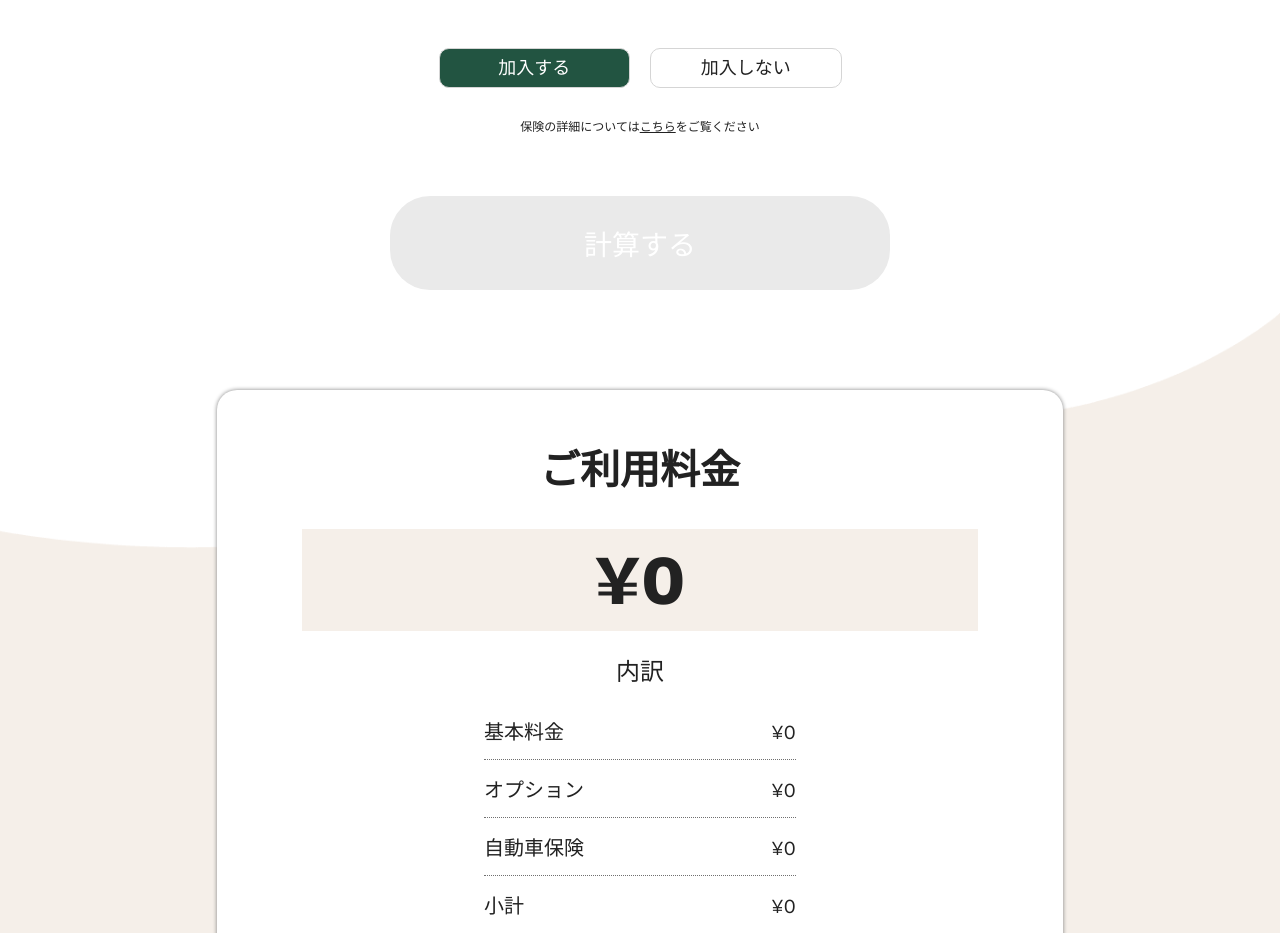
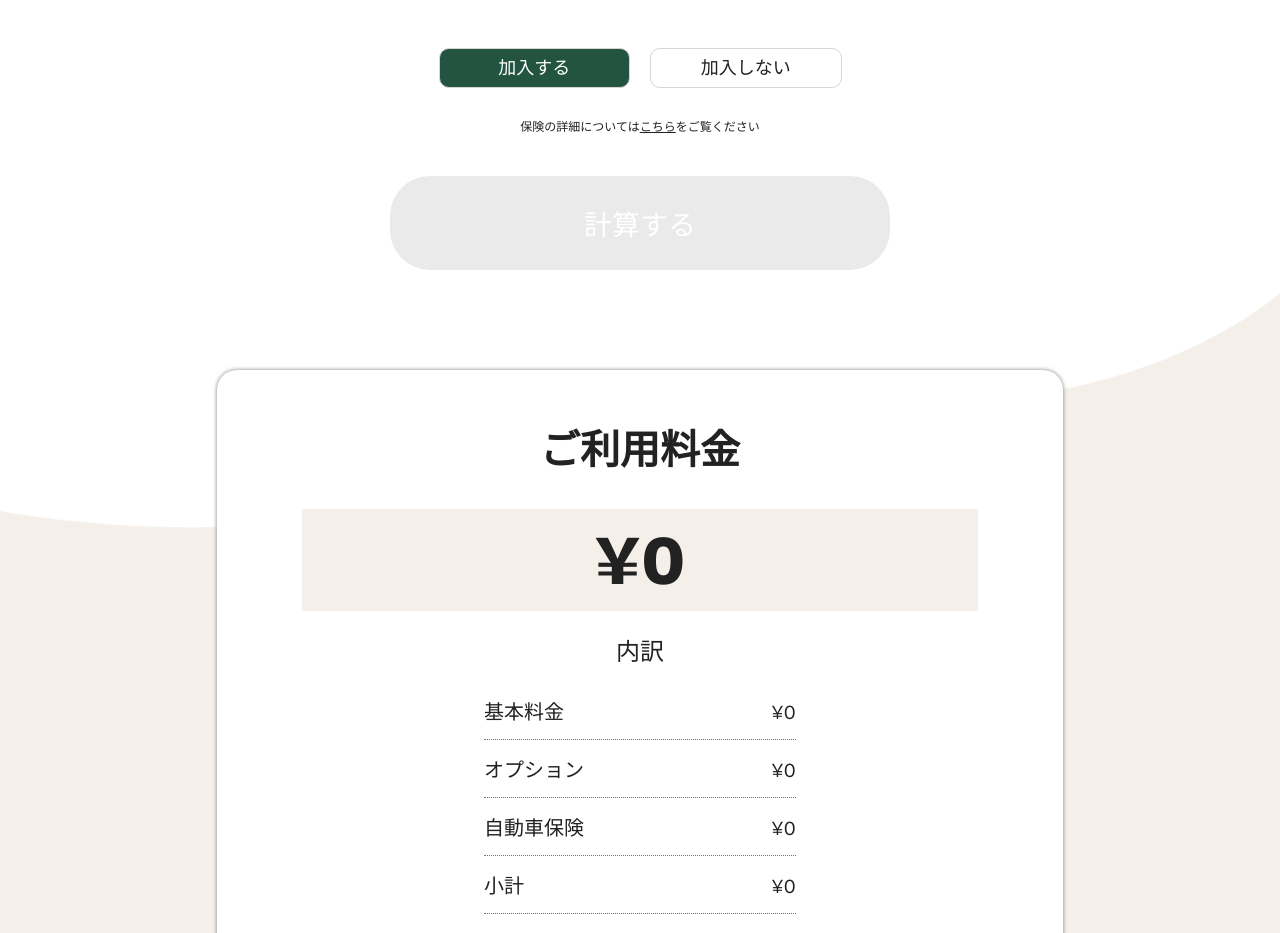
Before and after one commit to thorota/keikyan-price, a React (Create React App) app in the folder keikyan-app/: page / in a window 1280 px wide. Shown: the part 2062-2995 px from the top of the page. Built offline with nearby package versions, Linux system fonts and the light colour scheme.

Commit message:
計算ボタンのpaddingをつめた

```diff
--- a/keikyan-app/public/css/App.css
+++ b/keikyan-app/public/css/App.css
@@ -314,7 +314,7 @@
 }
 
 .l-price .p-price__calc {
-  padding-top: 63px;
+  padding-top: 43px;
 }
 
 .l-price .p-price__calc button {
--- a/keikyan-app/public/css/main.css
+++ b/keikyan-app/public/css/main.css
@@ -634,7 +634,7 @@ select::-ms-expand {
 }
 
 .l-price .p-price__calc {
-  padding-top: 63px;
+  padding-top: 43px;
 }
 
 .l-price .p-price__calc button {
--- a/keikyan-app/src/scss/App.scss
+++ b/keikyan-app/src/scss/App.scss
@@ -384,7 +384,7 @@
       }
     }
     &__calc {
-      padding-top: 63px;
+      padding-top: 43px;
       button {
         width: 100%;
         max-width: 500px;
```
Also changed, not shown: 2 other files (tests, documents, lock files or other folders).
